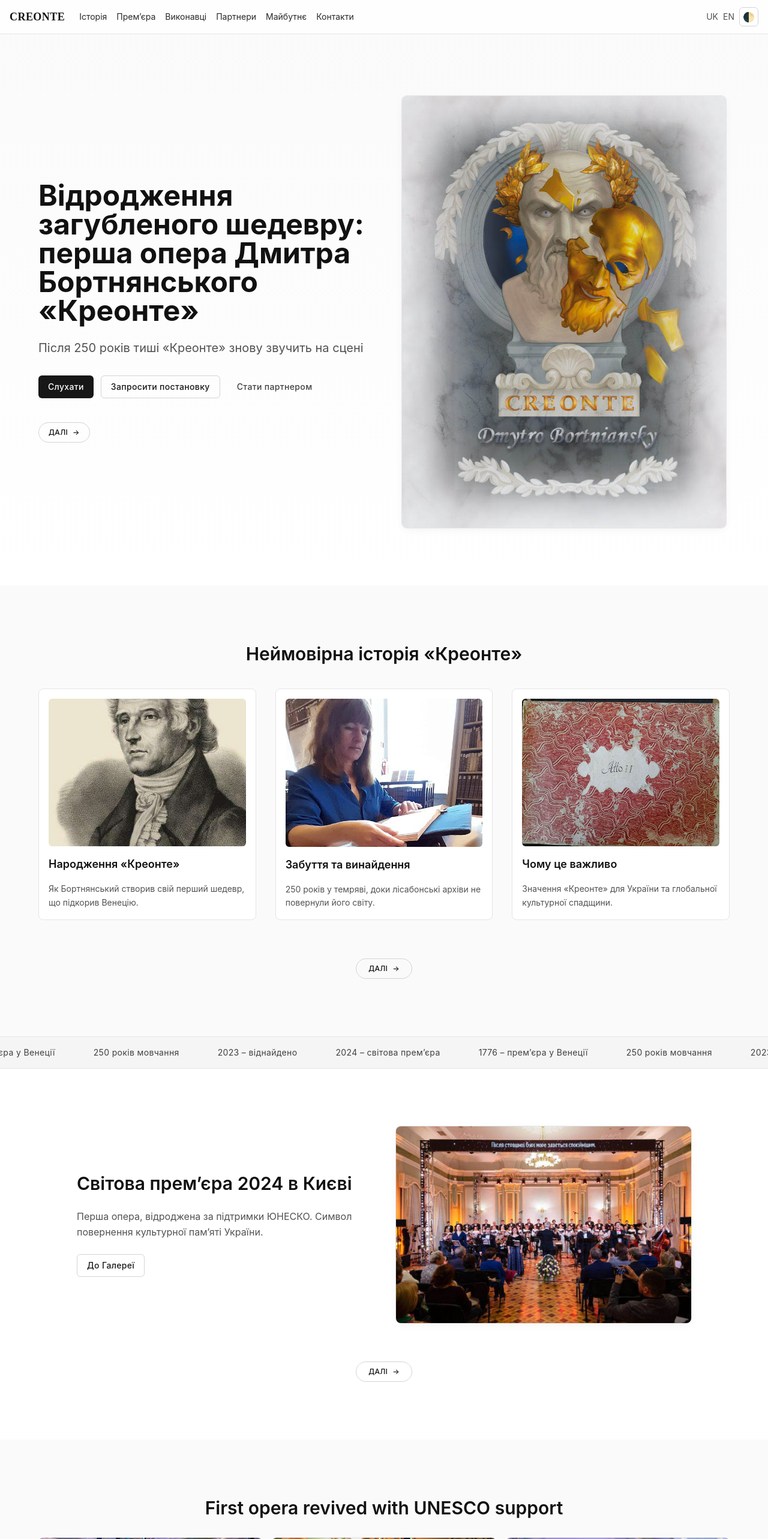
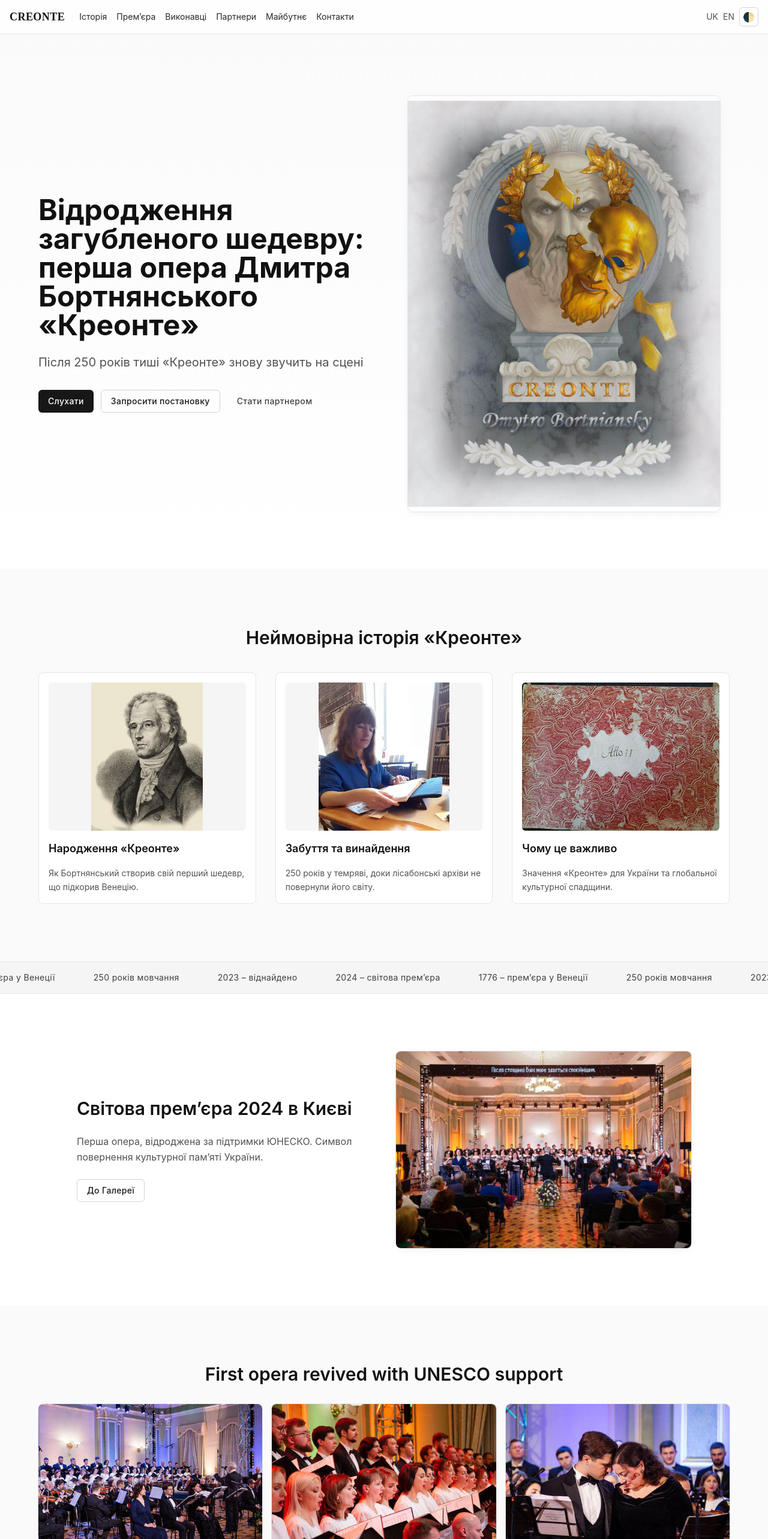
Before and after one commit to fais-world/CREONTE, a Next.js app: page /1 in a window 1280 px wide. Shown: the top 2566 px of the page at 60% size. Built offline with nearby package versions, Linux system fonts and the light colour scheme.

Commit message:
ui: dark mode contrast fixes, remove intermediate next-link pills, ensure portrait images fully visible (object-contain), add dark backgrounds

```diff
--- a/src/app/[locale]/page.tsx
+++ b/src/app/[locale]/page.tsx
@@ -1,15 +1,24 @@
 import ThemeToggle from "@/components/ThemeToggle";
 import Button from "@/components/ui/Button";
+import {
+  heroImage,
+  premiereImage,
+  storyImages,
+  unescoImages,
+} from "@/data/media";
+import {
+  immerseCards,
+  partners,
+  performersData,
+  revivalPeople,
+} from "@/data/people";
 import { getDictionary, locales, type Locale } from "@/i18n/getDictionary";
 import Image from "next/image";
 import React from "react";
-import { heroImage, storyImages, premiereImage, unescoImages } from "@/data/media";
-import { immerseCards, revivalPeople, performersData, partners } from "@/data/people";
 
 interface Params {
   params: { locale: Locale };
 }
-
 
 const Section = ({
   id,
@@ -84,14 +93,14 @@ export default async function LocalizedPage(props: any) {
 
       <Section
         id="hero"
-        className="pt-32 md:pt-40 bg-gradient-to-b from-neutral-50 to-white"
+        className="pt-32 md:pt-40 bg-gradient-to-b from-neutral-50 to-white dark:from-neutral-900 dark:to-neutral-950"
       >
         <div className="max-w-6xl mx-auto grid md:grid-cols-2 gap-12 items-stretch md:items-center">
           <div>
             <h1 className="text-3xl md:text-5xl font-bold leading-tight mb-6">
               {dict.hero.title}
             </h1>
-            <p className="text-lg md:text-xl text-neutral-600 mb-8">
+            <p className="text-lg md:text-xl text-neutral-600 dark:text-neutral-300 mb-8">
               {dict.hero.subtitle}
             </p>
             <div className="flex flex-wrap gap-3">
@@ -99,30 +108,21 @@ export default async function LocalizedPage(props: any) {
               <Button variant="outline">{dict.hero.ctas.invite}</Button>
               <Button variant="ghost">{dict.hero.ctas.partner}</Button>
             </div>
-            <div className="mt-10">
-              <a
-                href="#story"
-                className="inline-flex items-center gap-2 text-xs font-medium uppercase tracking-wide rounded-full border border-neutral-300 dark:border-neutral-700 px-4 py-2 hover:bg-neutral-100 dark:hover:bg-neutral-800 transition"
-              >
-                {dict.common?.next || (locale === "uk" ? "Далі" : "Next")}
-                <span aria-hidden>→</span>
-              </a>
-            </div>
           </div>
-          <div className="relative flex items-center justify-center w-full max-w-[540px] mx-auto aspect-square md:aspect-[4/5] lg:aspect-[3/4]">
+          <div className="relative flex items-center justify-center w-full max-w-[460px] md:max-w-[520px] mx-auto aspect-square md:aspect-[4/5] lg:aspect-[3/4]">
             <Image
               src={heroImage}
               alt="CREONTE"
               width={800}
               height={800}
-              className="w-full h-full object-contain md:object-cover rounded-lg shadow-soft ring-1 ring-neutral-200 dark:ring-neutral-800 bg-white/40"
+              className="w-full h-full object-contain rounded-lg shadow-soft ring-1 ring-neutral-200 dark:ring-neutral-800 bg-white/40 dark:bg-neutral-800/40"
               priority
             />
           </div>
         </div>
       </Section>
 
-      <Section id="story" className="bg-neutral-50">
+      <Section id="story" className="bg-neutral-50 dark:bg-neutral-900/60">
         <h2 className="text-2xl md:text-3xl font-semibold mb-10 text-center">
           {dict.story.heading}
         </h2>
@@ -130,33 +130,24 @@ export default async function LocalizedPage(props: any) {
           {dict.story.cards.map((s: any, i: number) => (
             <div
               key={s.title}
-              className="group border border-neutral-200 rounded-lg p-4 flex flex-col gap-4 bg-white hover:shadow-sm transition"
+              className="group border border-neutral-200 dark:border-neutral-700 rounded-lg p-4 flex flex-col gap-4 bg-white dark:bg-neutral-900 hover:shadow-sm transition"
             >
-              <div className="aspect-[4/3] overflow-hidden rounded-md bg-neutral-100">
+              <div className="aspect-[4/3] overflow-hidden rounded-md bg-neutral-100 dark:bg-neutral-800 flex items-center justify-center">
                 <Image
                   src={storyImages[i]}
                   alt={s.title}
                   width={600}
                   height={450}
                   loading="lazy"
-                  className="w-full h-full object-cover group-hover:scale-105 transition-transform"
+                  className="w-full h-full object-contain transition-transform"
                 />
               </div>
               <h3 className="font-semibold text-lg">{s.title}</h3>
-              <p className="text-sm text-neutral-600 leading-relaxed">
+              <p className="text-sm text-neutral-600 dark:text-neutral-400 leading-relaxed">
                 {s.text}
               </p>
             </div>
           ))}
-        </div>
-        <div className="mt-16 text-center">
-          <a
-            href="#premiere"
-            className="inline-flex items-center gap-2 text-xs font-medium uppercase tracking-wide rounded-full border border-neutral-300 dark:border-neutral-700 px-5 py-2 hover:bg-neutral-100 dark:hover:bg-neutral-800 transition"
-          >
-            {dict.common?.next || (locale === "uk" ? "Далі" : "Next")}
-            <span aria-hidden>→</span>
-          </a>
         </div>
       </Section>
 
@@ -178,13 +169,13 @@ export default async function LocalizedPage(props: any) {
         </div>
       </div>
 
-      <Section id="premiere">
+      <Section id="premiere" className="bg-white dark:bg-neutral-950">
         <div className="max-w-5xl mx-auto grid md:grid-cols-2 gap-10 items-center">
           <div>
             <h2 className="text-2xl md:text-3xl font-semibold mb-6">
               {dict.premiere.title}
             </h2>
-            <p className="text-neutral-600 leading-relaxed mb-6">
+            <p className="text-neutral-600 dark:text-neutral-300 leading-relaxed mb-6">
               {dict.premiere.text}
             </p>
             <Button variant="outline">{dict.premiere.gallery}</Button>
@@ -200,20 +191,11 @@ export default async function LocalizedPage(props: any) {
             />
           </div>
         </div>
-        <div className="mt-16 text-center">
-          <a
-            href="#unesco"
-            className="inline-flex items-center gap-2 text-xs font-medium uppercase tracking-wide rounded-full border border-neutral-300 dark:border-neutral-700 px-5 py-2 hover:bg-neutral-100 dark:hover:bg-neutral-800 transition"
-          >
-            {dict.common?.next || (locale === "uk" ? "Далі" : "Next")}
-            <span aria-hidden>→</span>
-          </a>
-        </div>
       </Section>
 
       {/* (Legacy temporary gallery & team sections removed; replaced by UNESCO gallery, performers and revival team sections) */}
 
-      <Section id="unesco" className="bg-neutral-50">
+      <Section id="unesco" className="bg-neutral-50 dark:bg-neutral-900/60">
         <h2 className="text-2xl md:text-3xl font-semibold mb-8 text-center">
           {locale === "uk"
             ? "Перша опера, відроджена за підтримки ЮНЕСКО"
@@ -240,18 +222,9 @@ export default async function LocalizedPage(props: any) {
             {locale === "uk" ? "До Галереї" : "Open Gallery"}
           </Button>
         </div>
-        <div className="mt-10 text-center">
-          <a
-            href="#performers"
-            className="inline-flex items-center gap-2 text-xs font-medium uppercase tracking-wide rounded-full border border-neutral-300 dark:border-neutral-700 px-5 py-2 hover:bg-neutral-100 dark:hover:bg-neutral-800 transition"
-          >
-            {dict.common?.next || (locale === "uk" ? "Далі" : "Next")}
-            <span aria-hidden>→</span>
-          </a>
-        </div>
       </Section>
 
-      <Section id="performers" className="bg-white">
+  <Section id="performers" className="bg-white dark:bg-neutral-950">
         <h2 className="text-2xl md:text-3xl font-semibold mb-10 text-center">
           {locale === "uk" ? "Виконавці" : "Performers"}
         </h2>
@@ -286,32 +259,32 @@ export default async function LocalizedPage(props: any) {
         </div>
       </Section>
 
-      <div className="text-center -mt-4 mb-8">
-        <a
-          href="#spotlight"
-          className="inline-flex items-center gap-2 text-xs font-medium uppercase tracking-wide rounded-full border border-neutral-300 dark:border-neutral-700 px-5 py-2 hover:bg-neutral-100 dark:hover:bg-neutral-800 transition"
-        >
-          {dict.common?.next || (locale === "uk" ? "Далі" : "Next")}
-          <span aria-hidden>→</span>
-        </a>
-      </div>
+      {/* Removed intermediate navigation pill */}
 
       {/* Spotlight / Area7 */}
-      <Section id="spotlight" className="bg-neutral-50">
+  <Section id="spotlight" className="bg-neutral-50 dark:bg-neutral-900/60">
         <div className="max-w-6xl mx-auto grid md:grid-cols-2 gap-10 items-start">
           <div className="flex flex-col gap-6">
             <div className="relative rounded-lg overflow-hidden ring-1 ring-neutral-200 dark:ring-neutral-800 bg-neutral-100 aspect-[4/3]">
               <Image
                 src="/media/performer-makarenko.jpg"
-                alt={locale === "uk" ? dict.spotlight.cardTitle : dict.spotlight.cardTitle}
+                alt={
+                  locale === "uk"
+                    ? dict.spotlight.cardTitle
+                    : dict.spotlight.cardTitle
+                }
                 fill
                 sizes="(max-width:768px) 100vw, 50vw"
                 className="object-cover"
               />
             </div>
             <div className="p-4 rounded-lg border border-neutral-200 dark:border-neutral-800 bg-white dark:bg-neutral-900">
-              <div className="font-semibold text-lg mb-1">{dict.spotlight.cardTitle}</div>
-              <div className="text-sm text-neutral-500 mb-2">{dict.spotlight.cardSubtitle}</div>
+              <div className="font-semibold text-lg mb-1">
+                {dict.spotlight.cardTitle}
+              </div>
+              <div className="text-sm text-neutral-500 mb-2">
+                {dict.spotlight.cardSubtitle}
+              </div>
               <p className="text-sm leading-relaxed text-neutral-700 dark:text-neutral-300">
                 {dict.spotlight.cardText}
               </p>
@@ -322,26 +295,19 @@ export default async function LocalizedPage(props: any) {
               {dict.spotlight.heading}
             </h2>
             <div className="space-y-5 text-sm md:text-base leading-relaxed text-neutral-700 dark:text-neutral-300">
-              {dict.spotlight.body && dict.spotlight.body.map((para: string) => (
-                <p key={para.slice(0,40)}>{para}</p>
-              ))}
+              {dict.spotlight.body &&
+                dict.spotlight.body.map((para: string) => (
+                  <p key={para.slice(0, 40)}>{para}</p>
+                ))}
             </div>
           </div>
         </div>
       </Section>
 
-      <div className="text-center -mt-4 mb-8">
-        <a
-          href="#immersion"
-          className="inline-flex items-center gap-2 text-xs font-medium uppercase tracking-wide rounded-full border border-neutral-300 dark:border-neutral-700 px-5 py-2 hover:bg-neutral-100 dark:hover:bg-neutral-800 transition"
-        >
-          {dict.common?.next || (locale === "uk" ? "Далі" : "Next")}
-          <span aria-hidden>→</span>
-        </a>
-      </div>
+      {/* Removed intermediate navigation pill */}
 
       {/* Immersion / Area8 */}
-      <Section id="immersion" className="bg-white">
+  <Section id="immersion" className="bg-white dark:bg-neutral-950">
         <h2 className="text-2xl md:text-3xl font-semibold mb-10 text-center">
           {locale === "uk" ? dict.immersion.heading : dict.immersion.heading}
         </h2>
@@ -377,18 +343,9 @@ export default async function LocalizedPage(props: any) {
             {locale === "uk" ? dict.immersion.cta : dict.immersion.cta}
           </Button>
         </div>
-        <div className="mt-16 text-center">
-          <a
-            href="#press-quote"
-            className="inline-flex items-center gap-2 text-xs font-medium uppercase tracking-wide rounded-full border border-neutral-300 dark:border-neutral-700 px-5 py-2 hover:bg-neutral-100 dark:hover:bg-neutral-800 transition"
-          >
-            {dict.common?.next || (locale === "uk" ? "Далі" : "Next")}
-            <span aria-hidden>→</span>
-          </a>
-        </div>
       </Section>
 
-      <Section className="bg-gradient-to-b from-neutral-50 to-white">
+      <Section className="bg-gradient-to-b from-neutral-50 to-white dark:from-neutral-900 dark:to-neutral-950">
         <blockquote className="max-w-3xl mx-auto text-center text-xl md:text-2xl font-light leading-relaxed text-neutral-800">
           “{dict.quote.text}”
           <footer className="mt-6 text-sm text-neutral-500">
@@ -397,7 +354,7 @@ export default async function LocalizedPage(props: any) {
         </blockquote>
       </Section>
 
-      <Section id="press-quote" className="bg-neutral-50">
+  <Section id="press-quote" className="bg-neutral-50 dark:bg-neutral-900/60">
         <div className="max-w-6xl mx-auto grid md:grid-cols-2 gap-8 items-center">
           <div className="relative aspect-[3/2] rounded-lg overflow-hidden ring-1 ring-neutral-200 dark:ring-neutral-800 bg-neutral-100">
             <Image
@@ -422,7 +379,7 @@ export default async function LocalizedPage(props: any) {
         </div>
       </Section>
 
-      <Section id="partners" className="bg-white">
+  <Section id="partners" className="bg-white dark:bg-neutral-950">
         <h2 className="text-2xl md:text-3xl font-semibold mb-8 text-center">
           {locale === "uk" ? "Партнери" : "Partners"}
         </h2>
@@ -438,7 +395,7 @@ export default async function LocalizedPage(props: any) {
         </div>
       </Section>
 
-      <Section id="revival-team" className="bg-neutral-50">
+  <Section id="revival-team" className="bg-neutral-50 dark:bg-neutral-900/60">
         <h2 className="text-2xl md:text-3xl font-semibold mb-10 text-center">
           {locale === "uk"
             ? "Люди, які повернули «Креонте»"
@@ -472,7 +429,7 @@ export default async function LocalizedPage(props: any) {
         </div>
       </Section>
 
-      <Section id="future">
+  <Section id="future" className="bg-white dark:bg-neutral-950">
         <h2 className="text-2xl md:text-3xl font-semibold mb-8 text-center">
           {dict.future.heading}
         </h2>
@@ -485,7 +442,7 @@ export default async function LocalizedPage(props: any) {
         </ul>
       </Section>
 
-      <Section className="bg-neutral-100" id="contact">
+  <Section className="bg-neutral-100 dark:bg-neutral-900/60" id="contact">
         <div className="max-w-3xl mx-auto text-center">
           <h2 className="text-2xl md:text-3xl font-semibold mb-4">
             {dict.final.title}
@@ -499,7 +456,7 @@ export default async function LocalizedPage(props: any) {
         </div>
       </Section>
 
-      <footer className="py-10 text-center text-xs text-neutral-500 border-t border-neutral-200 bg-white/70">
+      <footer className="py-10 text-center text-xs text-neutral-500 border-t border-neutral-200 dark:border-neutral-800 bg-white/70 dark:bg-neutral-950/70">
         {dict.footer}
       </footer>
     </div>
```
